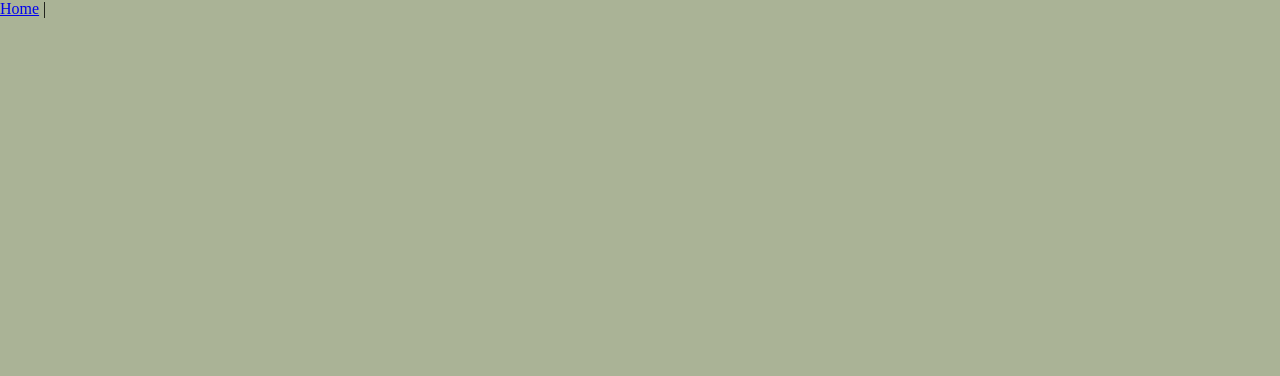
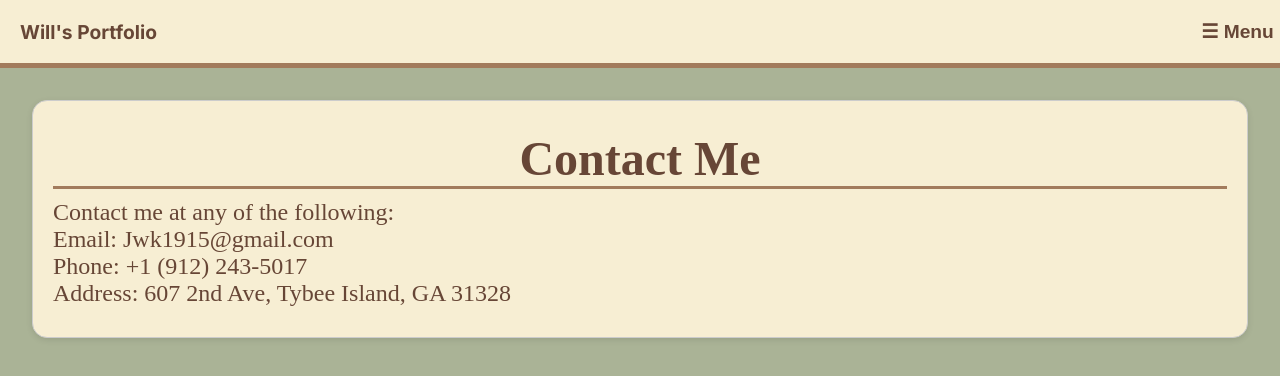
Before and after one commit to Zaxbys-Toast/wills-portfolio, a React (Create React App) app: page /contact in a window 1280 px wide. Before the commit this address had no page. Shown: the top 376 px of the page. Built offline with nearby package versions, Linux system fonts and the light colour scheme.

Commit message:
Finally have multiple pages, using HashRouter so Github Pages doesn't break the site on reloads

```diff
--- a/src/App.js
+++ b/src/App.js
@@ -1,16 +1,14 @@
 import { BrowserRouter as Router, Routes, Route, Link } from "react-router-dom";
 import Home from "./pages/Home";
-
+import Header from "./components/Header.js";
+import Contact from "./pages/Contact.js";
 
 export default function App() {
   return (
     <Router>
-      <nav>
-        <Link to="/">Home</Link> |{" "}
-      </nav>
-
       <Routes>
         <Route path="/" element={<Home />} />
+        <Route path="/contact" element={<Contact />} />
       </Routes>
     </Router>
   );
--- a/src/CSS/Header.css
+++ b/src/CSS/Header.css
@@ -11,7 +11,7 @@
   display: flex;
   justify-content: flex-start;
   align-items: center;
-  gap: 85%;
+  gap: 83%;
   padding: 10px 20px;
   background-color: #F7EED3;
   color: white;
--- a/src/components/Header.js
+++ b/src/components/Header.js
@@ -1,5 +1,6 @@
 import React, { useState } from 'react';
 import '../CSS/Header.css';
+import { Link } from "react-router-dom";
 
 export default function Header() {
   const [menuOpen, setMenuOpen] = useState(false);
@@ -13,9 +14,9 @@ export default function Header() {
         </button>
         {menuOpen && (
           <div className="dropdown">
-            <a href="#home" className="link">Home</a>
+            <Link to="/" className="link">Home</Link>
             <a href="#projects" className="link">Projects</a>
-            <a href="#contact" className="link">Contact</a>
+            <Link to="/Contact" className="link">Contact</Link>
           </div>
         )}
       </div>
--- /dev/null
+++ b/src/pages/Contact.js
@@ -0,0 +1,22 @@
+import React from 'react';
+import Header from '../components/Header.js';
+import RoundedBox from '../components/RoundedBox.js';
+
+export default function About() {
+    return (
+        <div>
+            <Header />
+            <RoundedBox
+                title="Contact Me"
+                text={
+                    <>
+                        Contact me at any of the following:<br />
+                        Email: Jwk1915@gmail.com<br />
+                        Phone: +1 (912) 243-5017<br />
+                        Address: 607 2nd Ave, Tybee Island, GA 31328
+                    </>
+    }
+            />
+        </div>
+    );
+}
```
Also changed, not shown: src/pages/About.js (added, +22 -0 lines), src/pages/Projects.js (added).
